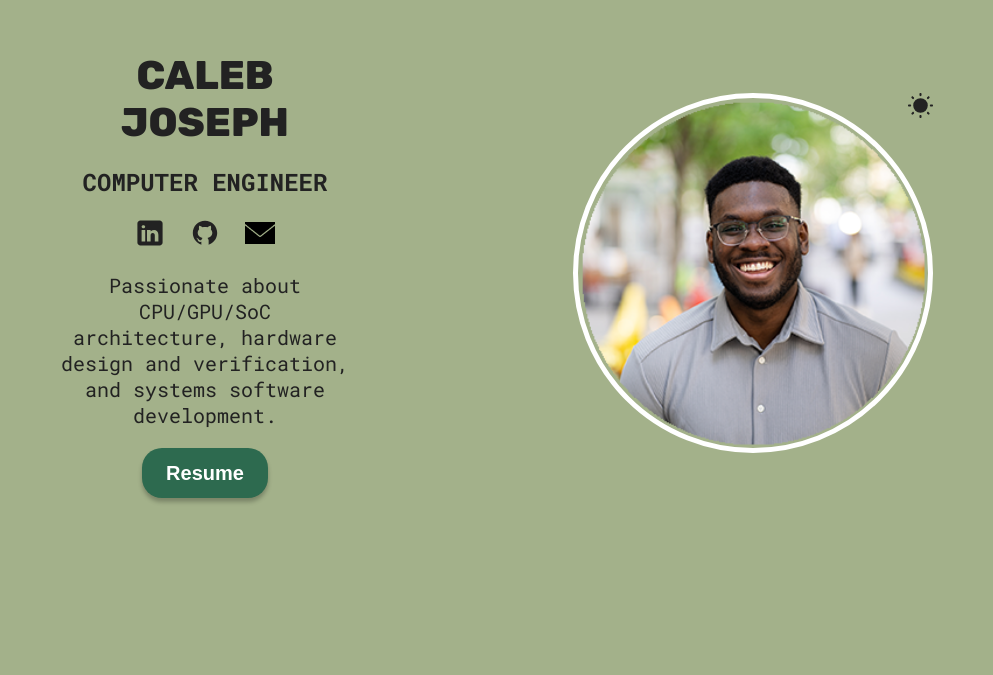
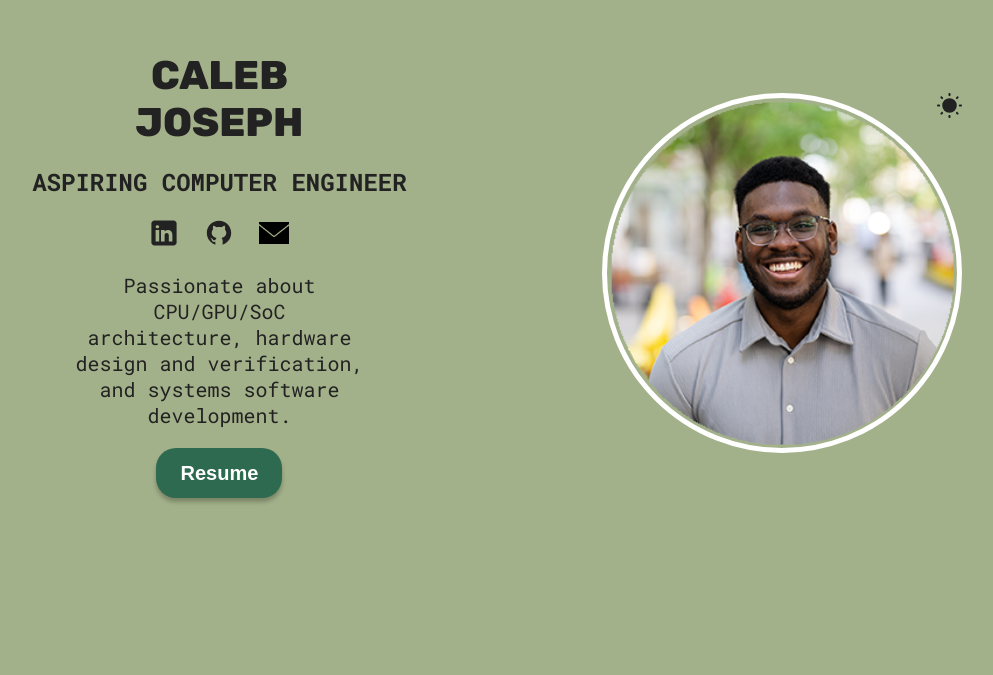
Before and after one commit to CalebJ28/caleb-joseph, a React (Vite) app: page / in a window 1280 px wide. Shown: the part 125-800 px from the top of the page, without its empty margins (143-1136 px from the left). Built offline with nearby package versions, Linux system fonts and the light colour scheme.

Commit message:
Update Hero.jsx

```diff
--- a/src/sections/Hero/Hero.jsx
+++ b/src/sections/Hero/Hero.jsx
@@ -40,7 +40,7 @@ function Hero() {
           <br />
           Joseph
         </h1>
-        <h2>Computer Engineer</h2>{" "}
+        <h2>Aspiring Computer Engineer</h2>{" "}
         <span>
           <a href="https://www.linkedin.com/in/calebj28/" target="_blank">
             <img src={linkedinIcon} alt="LinkedIn Icon"></img>
```
